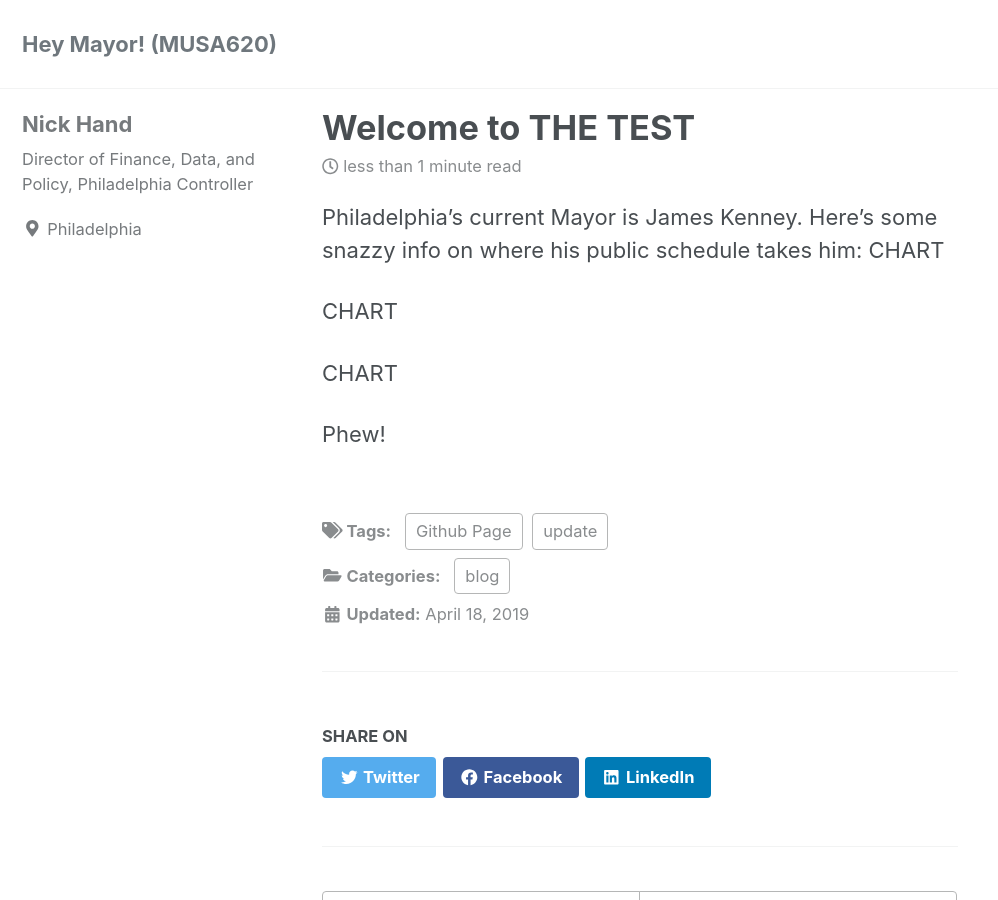
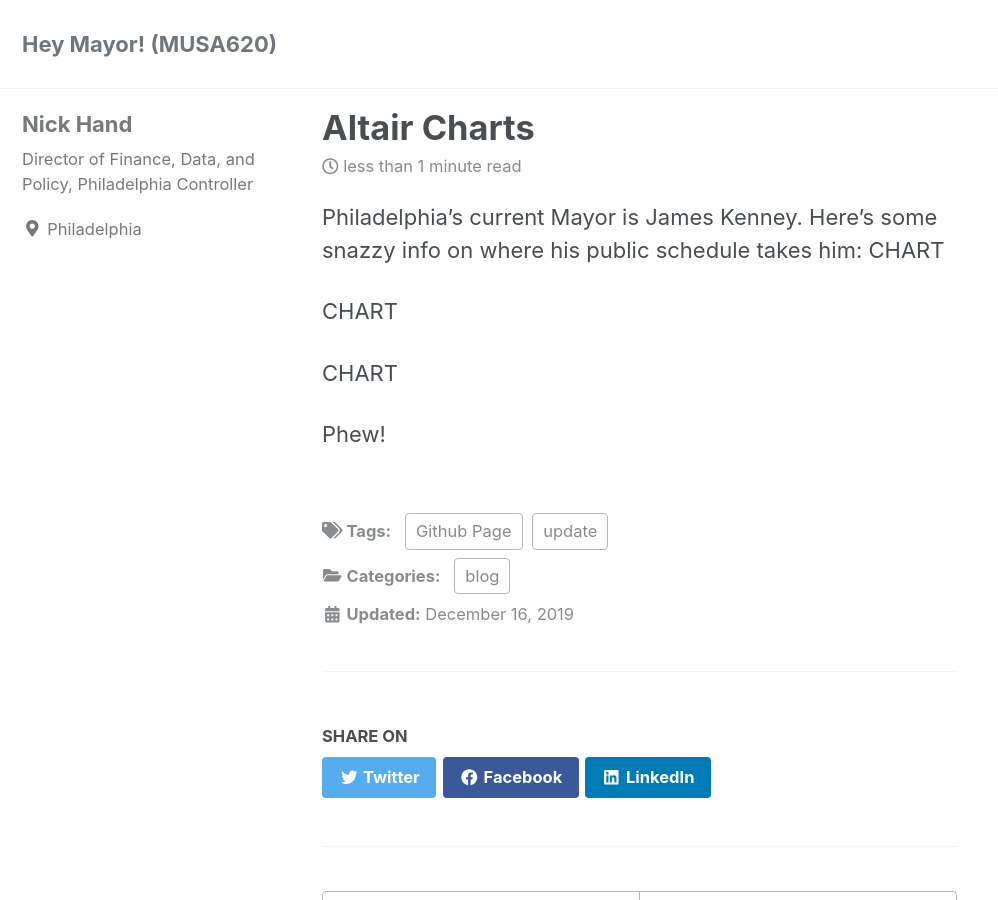
Before and after one commit to Chyanne-E/HeyMayor, a Jekyll site: the page built from _posts/2019-12-16-Altair-Charts.md, in a window 1280 px wide and 900 px high. Shown: the whole window, without its empty margins (0-998 px from the left). Built offline with Jekyll 4.4.1, drawn with Linux system fonts in a browser that asks for light colours; cached includes are drawn as plain includes; nearby versions of some CDN libraries; a script that is not in the unit is left out.

Commit message:
Update 2019-12-16-Altair-Charts.md

```diff
--- a/_posts/2019-12-16-Altair-Charts.md
+++ b/_posts/2019-12-16-Altair-Charts.md
@@ -1,6 +1,6 @@
 ---
-title: "Welcome to THE TEST"
-date: 2019-04-18T15:34:30-04:00
+title: "Altair Charts"
+date: 2019-12-16T15:34:30-04:00
 categories:
   - blog
 tags:
```
